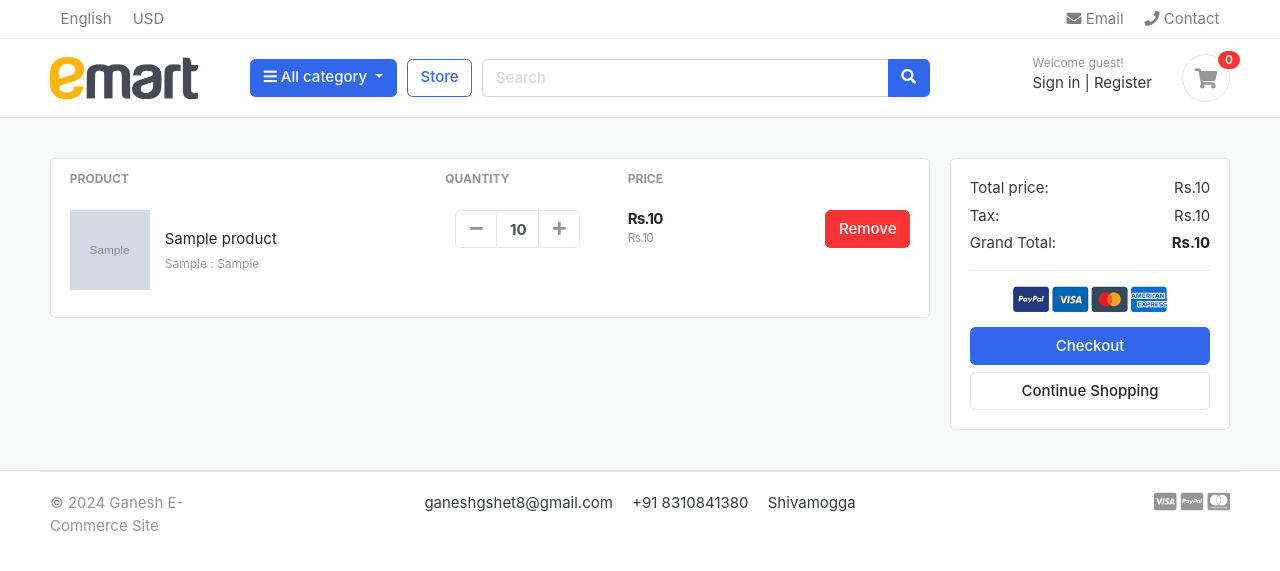
After one commit to ganesh-shet/EMart_Django, a Django app: template templates/store/cart.html in a window 1280 px wide. The commit adds this page. Shown: the top 571 px of the page. Run offline with Django 3.2, Linux system fonts and the light colour scheme; the template is opened without the code that fills it: most values are stand-ins (such as "Sample title", 1, 10 or a date in 2020); grey boxes marked "Sample" are stand-in pictures; some libraries are stand-ins or nearby versions; some web fonts are replaced.

Commit message:
Add files via upload

```diff
--- /dev/null
+++ b/templates/store/cart.html
@@ -0,0 +1,121 @@
+{% extends 'base.html' %}
+{% load static %}
+
+{% block content %}
+
+<section class="section-content padding-y bg">
+<div class="container">
+
+<!-- ============================ COMPONENT 1 ================================= -->
+{% if not cart_items %}
+	<h2 class="text-center">Your Cart is Empty!!</h2>
+	<br>
+	<div class="text-center">
+		<a href="{% url 'store' %}" class="btn btn-primary">Continue Shopping</a>
+	</div>
+	</br>
+
+{% else %}
+<div class="row">
+	<aside class="col-lg-9">
+<div class="card">
+<table class="table table-borderless table-shopping-cart">
+<thead class="text-muted">
+<tr class="small text-uppercase">
+  <th scope="col">Product</th>
+  <th scope="col" width="120">Quantity</th>
+  <th scope="col" width="120">Price</th>
+  <th scope="col" class="text-right" width="200"> </th>
+</tr>
+</thead>
+<tbody>
+{% for cart_item in cart_items %}
+<tr>
+	<td>
+		<figure class="itemside align-items-center">
+			<div class="aside"><img src="{{ cart_item.product.images.url }}" class="img-sm"></div>
+			<figcaption class="info">
+				<a href="{{ cart_item.product.get_url }}" class="title text-dark">{{ cart_item.product.product_name }}</a>
+				<p class="text-muted small">
+					{% if cart_item.variations.all %}
+						{% for item in cart_item.variations.all %}
+							{{ item.variation_category | capfirst}} : {{item.variation_value | capfirst}} <br>
+						{% endfor %}
+					{% endif %}
+				</p>
+			</figcaption>
+		</figure>
+	</td>
+	<td>
+		<!-- col.// -->
+					<div class="col">
+						<div class="input-group input-spinner">
+							<div class="input-group-prepend">
+							<a href="{% url 'remove_cart' cart_item.product.id cart_item.id %}" class="btn btn-light" type="button" id="button-minus"> <i class="fa fa-minus"></i> </a>
+							</div>
+							<input type="text" class="form-control"  value="{{ cart_item.quantity }}">
+							<div class="input-group-append">
+								<form action="{% url 'add_cart' cart_item.product.id %}" method="POST">
+									{%csrf_token%}
+									{% for item in cart_item.variations.all %}
+										<input type="hidden" name="{{ item.variation_category | lower }}" value="{{item.variation_value | capfirst }}">
+									{%endfor%}
+									<button  class="btn btn-light" type="submit" id="button-plus"> <i class="fa fa-plus"></i> </button>
+								</form>
+							</div>
+						</div> <!-- input-group.// -->
+					</div> <!-- col.// -->
+	</td>
+	<td>
+		<div class="price-wrap">
+			<var class="price">Rs.{{ cart_item.sub_total }}</var>
+			<small class="text-muted">Rs.{{ cart_item.product.price }} </small>
+		</div> <!-- price-wrap .// -->
+	</td>
+	<td class="text-right">
+	<a href="{% url 'remove_cart_item' cart_item.product.id cart_item.id %}" onclick="return confirm('Are you sure you want to delete this item?')" class="btn btn-danger"> Remove</a>
+	</td>
+</tr>
+{% endfor %}
+
+</tbody>
+</table>
+</div> <!-- card.// -->
+
+	</aside> <!-- col.// -->
+	<aside class="col-lg-3">
+
+		<div class="card">
+		<div class="card-body">
+			<dl class="dlist-align">
+			  <dt>Total price:</dt>
+			  <dd class="text-right">Rs.{{ total }}</dd>
+			</dl>
+			<dl class="dlist-align">
+			  <dt>Tax:</dt>
+			  <dd class="text-right">Rs.{{ tax }}</dd>
+			</dl>
+			<dl class="dlist-align">
+			  <dt>Grand Total:</dt>
+			  <dd class="text-right text-dark b"><strong>Rs.{{ grand_total }}</strong></dd>
+			</dl>
+			<hr>
+			<p class="text-center mb-3">
+				<img src="{% static './images/misc/payments.png' %}" height="26">
+			</p>
+			<a href="./place-order.html" class="btn btn-primary btn-block"> Checkout </a>
+			<a href="{% url 'store' %}" class="btn btn-light btn-block">Continue Shopping</a>
+		</div> <!-- card-body.// -->
+		</div> <!-- card.// -->
+
+</aside> <!-- col.// -->
+
+
+</div> <!-- row.// -->
+{% endif %}
+<!-- ============================ COMPONENT 1 END .// ================================= -->
+
+</div> <!-- container .//  -->
+</section>
+
+{% endblock %}
```
Also changed, not shown: templates/store/product_detail.html (+18 -29 lines), templates/store/store.html (+31 -5 lines).
